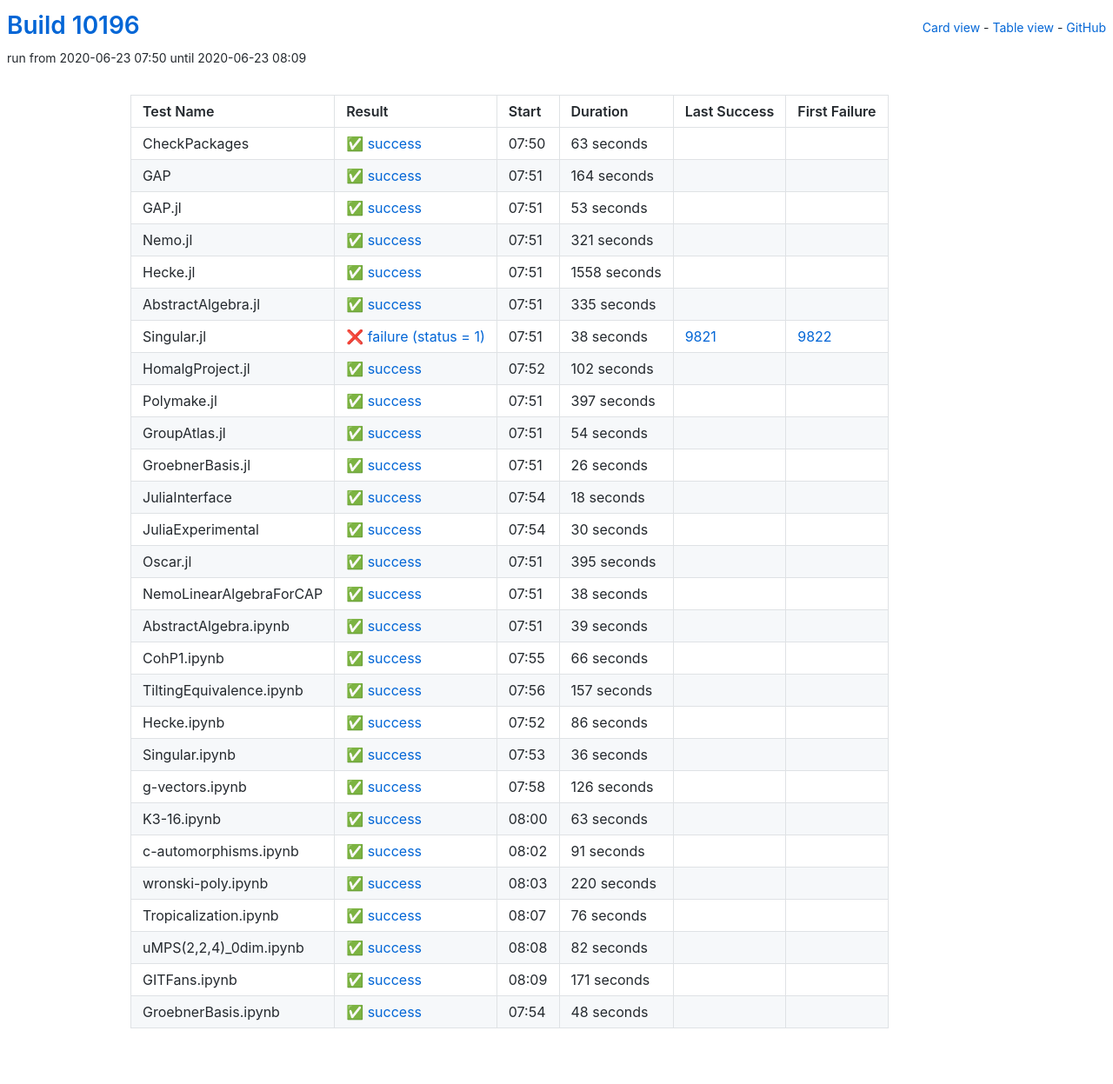
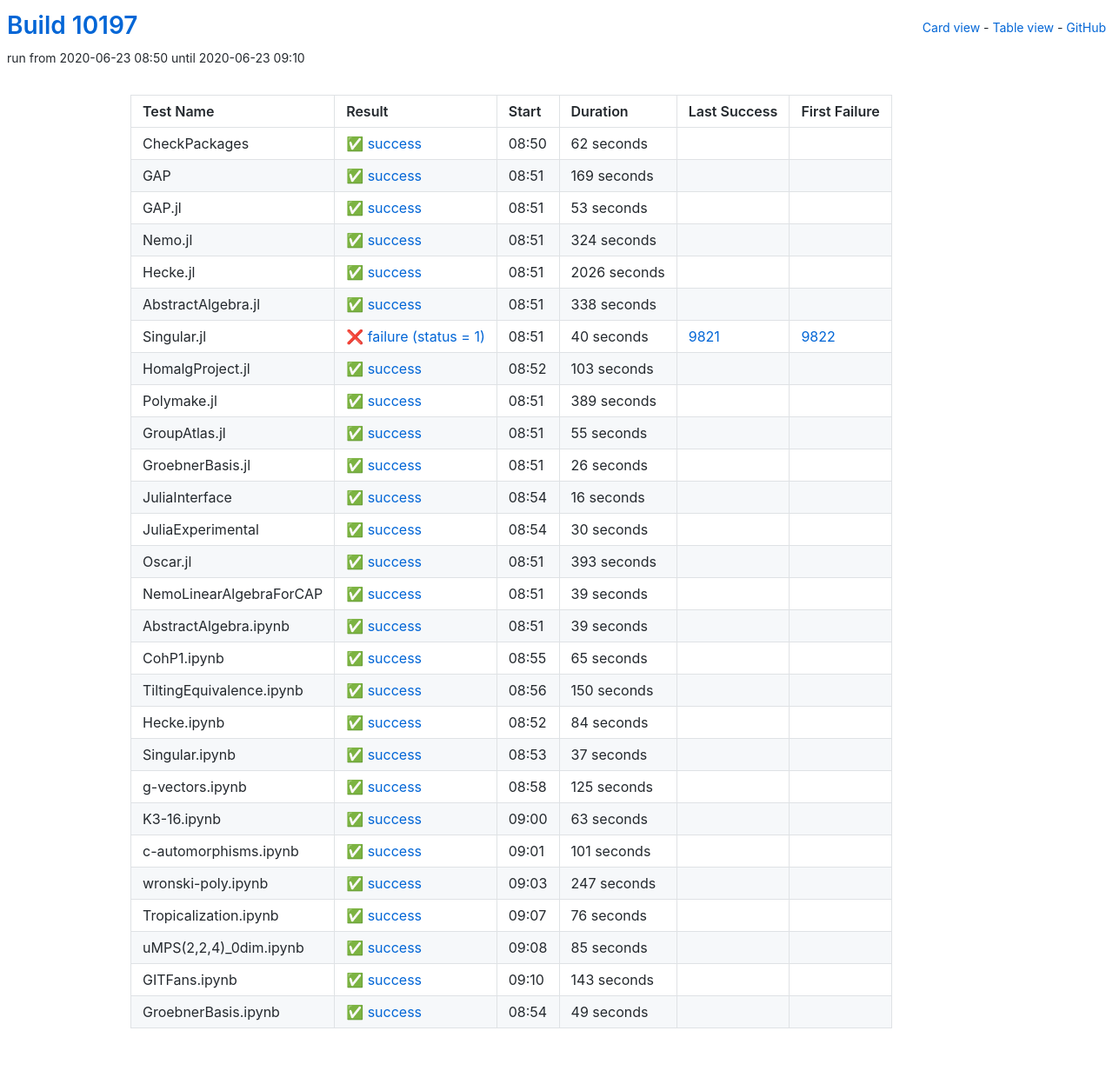
Before and after one commit to oscar-system/oscar-ci-status, a Jekyll site: the page built from table.html, in a window 1280 px wide. Shown: the whole page at 87% size. Built offline with Jekyll 4.4.1, drawn with Linux system fonts in a browser that asks for light colours.

Commit message:
Build #10197

```diff
--- a/_data/ci.yml
+++ b/_data/ci.yml
@@ -1,6 +1,6 @@
 ---
-build: 10196
-build_url: https://oscarci.mathematik.uni-kl.de/job/oscar/10196/
+build: 10197
+build_url: https://oscarci.mathematik.uni-kl.de/job/oscar/10197/
 job: oscar
 organization: oscar-system
 repo: oscar-ci-status
@@ -8,32 +8,32 @@
 tests:
 - name: CheckPackages
   id: checkpackages
-  log: https://oscarci.mathematik.uni-kl.de/job/oscar/10196/artifact/logs/build-10196/CheckPackages.log
-  start: 2020-06-23 07:50
+  log: https://oscarci.mathematik.uni-kl.de/job/oscar/10197/artifact/logs/build-10197/CheckPackages.log
+  start: 2020-06-23 08:50
   success: true
   exitcode: 0
   status: success
-  duration: 63
+  duration: 62
   last_success: false
   last_success_url:
   first_failure: false
   first_failure_url:
 - name: GAP
   id: gap
-  log: https://oscarci.mathematik.uni-kl.de/job/oscar/10196/artifact/logs/build-10196/GAP.log
-  start: 2020-06-23 07:51
+  log: https://oscarci.mathematik.uni-kl.de/job/oscar/10197/artifact/logs/build-10197/GAP.log
+  start: 2020-06-23 08:51
   success: true
   exitcode: 0
   status: success
-  duration: 164
+  duration: 169
   last_success: false
   last_success_url:
   first_failure: false
   first_failure_url:
 - name: GAP.jl
   id: gap-jl
-  log: https://oscarci.mathematik.uni-kl.de/job/oscar/10196/artifact/logs/build-10196/GAP.jl.log
-  start: 2020-06-23 07:51
+  log: https://oscarci.mathematik.uni-kl.de/job/oscar/10197/artifact/logs/build-10197/GAP.jl.log
+  start: 2020-06-23 08:51
   success: true
   exitcode: 0
   status: success
@@ -44,92 +44,92 @@
   first_failure_url:
 - name: Nemo.jl
   id: nemo-jl
-  log: https://oscarci.mathematik.uni-kl.de/job/oscar/10196/artifact/logs/build-10196/Nemo.jl.log
-  start: 2020-06-23 07:51
+  log: https://oscarci.mathematik.uni-kl.de/job/oscar/10197/artifact/logs/build-10197/Nemo.jl.log
+  start: 2020-06-23 08:51
   success: true
   exitcode: 0
   status: success
-  duration: 321
+  duration: 324
   last_success: false
   last_success_url:
   first_failure: false
   first_failure_url:
 - name: Hecke.jl
   id: hecke-jl
-  log: https://oscarci.mathematik.uni-kl.de/job/oscar/10196/artifact/logs/build-10196/Hecke.jl.log
-  start: 2020-06-23 07:51
+  log: https://oscarci.mathematik.uni-kl.de/job/oscar/10197/artifact/logs/build-10197/Hecke.jl.log
+  start: 2020-06-23 08:51
   success: true
   exitcode: 0
   status: success
-  duration: 1558
+  duration: 2026
   last_success: false
   last_success_url:
   first_failure: false
   first_failure_url:
 - name: AbstractAlgebra.jl
   id: abstractalgebra-jl
-  log: https://oscarci.mathematik.uni-kl.de/job/oscar/10196/artifact/logs/build-10196/AbstractAlgebra.jl.log
-  start: 2020-06-23 07:51
+  log: https://oscarci.mathematik.uni-kl.de/job/oscar/10197/artifact/logs/build-10197/AbstractAlgebra.jl.log
+  start: 2020-06-23 08:51
   success: true
   exitcode: 0
   status: success
-  duration: 335
+  duration: 338
   last_success: false
   last_success_url:
   first_failure: false
   first_failure_url:
 - name: Singular.jl
   id: singular-jl
-  log: https://oscarci.mathematik.uni-kl.de/job/oscar/10196/artifact/logs/build-10196/Singular.jl.log
-  start: 2020-06-23 07:51
+  log: https://oscarci.mathematik.uni-kl.de/job/oscar/10197/artifact/logs/build-10197/Singular.jl.log
+  start: 2020-06-23 08:51
   success: false
   exitcode: 1
   status: failure
-  duration: 38
+  duration: 40
   last_success: 9821
   last_success_url: https://oscarci.mathematik.uni-kl.de/job/oscar/9821/
   first_failure: 9822
   first_failure_url: https://oscarci.mathematik.uni-kl.de/job/oscar/9822/
 - name: HomalgProject.jl
   id: homalgproject-jl
-  log: https://oscarci.mathematik.uni-kl.de/job/oscar/10196/artifact/logs/build-10196/HomalgProject.jl.log
-  start: 2020-06-23 07:52
+  log: https://oscarci.mathematik.uni-kl.de/job/oscar/10197/artifact/logs/build-10197/HomalgProject.jl.log
+  start: 2020-06-23 08:52
   success: true
   exitcode: 0
   status: success
-  duration: 102
+  duration: 103
   last_success: false
   last_success_url:
   first_failure: false
   first_failure_url:
 - name: Polymake.jl
   id: polymake-jl
-  log: https://oscarci.mathematik.uni-kl.de/job/oscar/10196/artifact/logs/build-10196/Polymake.jl.log
-  start: 2020-06-23 07:51
+  log: https://oscarci.mathematik.uni-kl.de/job/oscar/10197/artifact/logs/build-10197/Polymake.jl.log
+  start: 2020-06-23 08:51
   success: true
   exitcode: 0
   status: success
-  duration: 397
+  duration: 389
   last_success: false
   last_success_url:
   first_failure: false
   first_failure_url:
 - name: GroupAtlas.jl
   id: groupatlas-jl
-  log: https://oscarci.mathematik.uni-kl.de/job/oscar/10196/artifact/logs/build-10196/GroupAtlas.jl.log
-  start: 2020-06-23 07:51
+  log: https://oscarci.mathematik.uni-kl.de/job/oscar/10197/artifact/logs/build-10197/GroupAtlas.jl.log
+  start: 2020-06-23 08:51
   success: true
   exitcode: 0
   status: success
-  duration: 54
+  duration: 55
   last_success: false
   last_success_url:
   first_failure: false
   first_failure_url:
 - name: GroebnerBasis.jl
   id: groebnerbasis-jl
-  log: https://oscarci.mathematik.uni-kl.de/job/oscar/10196/artifact/logs/build-10196/GroebnerBasis.jl.log
-  start: 2020-06-23 07:51
+  log: https://oscarci.mathematik.uni-kl.de/job/oscar/10197/artifact/logs/build-10197/GroebnerBasis.jl.log
+  start: 2020-06-23 08:51
   success: true
   exitcode: 0
   status: success
@@ -140,20 +140,20 @@
   first_failure_url:
 - name: JuliaInterface
   id: juliainterface
-  log: https://oscarci.mathematik.uni-kl.de/job/oscar/10196/artifact/logs/build-10196/JuliaInterface.log
-  start: 2020-06-23 07:54
+  log: https://oscarci.mathematik.uni-kl.de/job/oscar/10197/artifact/logs/build-10197/JuliaInterface.log
+  start: 2020-06-23 08:54
   success: true
   exitcode: 0
   status: success
-  duration: 18
+  duration: 16
   last_success: false
   last_success_url:
   first_failure: false
   first_failure_url:
 - name: JuliaExperimental
   id: juliaexperimental
-  log: https://oscarci.mathematik.uni-kl.de/job/oscar/10196/artifact/logs/build-10196/JuliaExperimental.log
-  start: 2020-06-23 07:54
+  log: https://oscarci.mathematik.uni-kl.de/job/oscar/10197/artifact/logs/build-10197/JuliaExperimental.log
+  start: 2020-06-23 08:54
   success: true
   exitcode: 0
   status: success
@@ -164,32 +164,32 @@
   first_failure_url:
 - name: Oscar.jl
   id: oscar-jl
-  log: https://oscarci.mathematik.uni-kl.de/job/oscar/10196/artifact/logs/build-10196/Oscar.jl.log
-  start: 2020-06-23 07:51
+  log: https://oscarci.mathematik.uni-kl.de/job/oscar/10197/artifact/logs/build-10197/Oscar.jl.log
+  start: 2020-06-23 08:51
   success: true
   exitcode: 0
   status: success
-  duration: 395
+  duration: 393
   last_success: false
   last_success_url:
   first_failure: false
   first_failure_url:
 - name: NemoLinearAlgebraForCAP
   id: nemolinearalgebraforcap
-  log: https://oscarci.mathematik.uni-kl.de/job/oscar/10196/artifact/logs/build-10196/NemoLinearAlgebraForCAP.log
-  start: 2020-06-23 07:51
+  log: https://oscarci.mathematik.uni-kl.de/job/oscar/10197/artifact/logs/build-10197/NemoLinearAlgebraForCAP.log
+  start: 2020-06-23 08:51
   success: true
   exitcode: 0
   status: success
-  duration: 38
+  duration: 39
   last_success: false
   last_success_url:
   first_failure: false
   first_failure_url:
 - name: AbstractAlgebra.ipynb
   id: abstractalgebra-ipynb
-  log: https://oscarci.mathematik.uni-kl.de/job/oscar/10196/artifact/logs/build-10196/AbstractAlgebra.ipynb.log
-  start: 2020-06-23 07:51
+  log: https://oscarci.mathematik.uni-kl.de/job/oscar/10197/artifact/logs/build-10197/AbstractAlgebra.ipynb.log
+  start: 2020-06-23 08:51
   success: true
   exitcode: 0
   status: success
@@ -200,68 +200,68 @@
   first_failure_url:
 - name: CohP1.ipynb
   id: cohp1-ipynb
-  log: https://oscarci.mathematik.uni-kl.de/job/oscar/10196/artifact/logs/build-10196/CohP1.ipynb.log
-  start: 2020-06-23 07:55
+  log: https://oscarci.mathematik.uni-kl.de/job/oscar/10197/artifact/logs/build-10197/CohP1.ipynb.log
+  start: 2020-06-23 08:55
   success: true
   exitcode: 0
   status: success
-  duration: 66
+  duration: 65
   last_success: false
   last_success_url:
   first_failure: false
   first_failure_url:
 - name: TiltingEquivalence.ipynb
   id: tiltingequivalence-ipynb
-  log: https://oscarci.mathematik.uni-kl.de/job/oscar/10196/artifact/logs/build-10196/TiltingEquivalence.ipynb.log
-  start: 2020-06-23 07:56
+  log: https://oscarci.mathematik.uni-kl.de/job/oscar/10197/artifact/logs/build-10197/TiltingEquivalence.ipynb.log
+  start: 2020-06-23 08:56
   success: true
   exitcode: 0
   status: success
-  duration: 157
+  duration: 150
   last_success: false
   last_success_url:
   first_failure: false
   first_failure_url:
 - name: Hecke.ipynb
   id: hecke-ipynb
-  log: https://oscarci.mathematik.uni-kl.de/job/oscar/10196/artifact/logs/build-10196/Hecke.ipynb.log
-  start: 2020-06-23 07:52
+  log: https://oscarci.mathematik.uni-kl.de/job/oscar/10197/artifact/logs/build-10197/Hecke.ipynb.log
+  start: 2020-06-23 08:52
   success: true
   exitcode: 0
   status: success
-  duration: 86
+  duration: 84
   last_success: false
   last_success_url:
   first_failure: false
   first_failure_url:
 - name: Singular.ipynb
   id: singular-ipynb
-  log: https://oscarci.mathematik.uni-kl.de/job/oscar/10196/artifact/logs/build-10196/Singular.ipynb.log
-  start: 2020-06-23 07:53
+  log: https://oscarci.mathematik.uni-kl.de/job/oscar/10197/artifact/logs/build-10197/Singular.ipynb.log
+  start: 2020-06-23 08:53
   success: true
   exitcode: 0
   status: success
-  duration: 36
+  duration: 37
   last_success: false
   last_success_url:
   first_failure: false
   first_failure_url:
 - name: g-vectors.ipynb
   id: g-vectors-ipynb
-  log: https://oscarci.mathematik.uni-kl.de/job/oscar/10196/artifact/logs/build-10196/g-vectors.ipynb.log
-  start: 2020-06-23 07:58
+  log: https://oscarci.mathematik.uni-kl.de/job/oscar/10197/artifact/logs/build-10197/g-vectors.ipynb.log
+  start: 2020-06-23 08:58
   success: true
   exitcode: 0
   status: success
-  duration: 126
+  duration: 125
   last_success: false
   last_success_url:
   first_failure: false
   first_failure_url:
 - name: K3-16.ipynb
   id: k3-16-ipynb
-  log: https://oscarci.mathematik.uni-kl.de/job/oscar/10196/artifact/logs/build-10196/K3-16.ipynb.log
-  start: 2020-06-23 08:00
+  log: https://oscarci.mathematik.uni-kl.de/job/oscar/10197/artifact/logs/build-10197/K3-16.ipynb.log
+  start: 2020-06-23 09:00
   success: true
   exitcode: 0
   status: success
@@ -272,32 +272,32 @@
   first_failure_url:
 - name: c-automorphisms.ipynb
   id: c-automorphisms-ipynb
-  log: https://oscarci.mathematik.uni-kl.de/job/oscar/10196/artifact/logs/build-10196/c-automorphisms.ipynb.log
-  start: 2020-06-23 08:02
+  log: https://oscarci.mathematik.uni-kl.de/job/oscar/10197/artifact/logs/build-10197/c-automorphisms.ipynb.log
+  start: 2020-06-23 09:01
   success: true
   exitcode: 0
   status: success
-  duration: 91
+  duration: 101
   last_success: false
   last_success_url:
   first_failure: false
   first_failure_url:
 - name: wronski-poly.ipynb
   id: wronski-poly-ipynb
-  log: https://oscarci.mathematik.uni-kl.de/job/oscar/10196/artifact/logs/build-10196/wronski-poly.ipynb.log
-  start: 2020-06-23 08:03
+  log: https://oscarci.mathematik.uni-kl.de/job/oscar/10197/artifact/logs/build-10197/wronski-poly.ipynb.log
+  start: 2020-06-23 09:03
   success: true
   exitcode: 0
   status: success
-  duration: 220
+  duration: 247
   last_success: false
   last_success_url:
   first_failure: false
   first_failure_url:
 - name: Tropicalization.ipynb
   id: tropicalization-ipynb
-  log: https://oscarci.mathematik.uni-kl.de/job/oscar/10196/artifact/logs/build-10196/Tropicalization.ipynb.log
-  start: 2020-06-23 08:07
+  log: https://oscarci.mathematik.uni-kl.de/job/oscar/10197/artifact/logs/build-10197/Tropicalization.ipynb.log
+  start: 2020-06-23 09:07
   success: true
   exitcode: 0
   status: success
@@ -308,36 +308,36 @@
   first_failure_url:
 - name: uMPS(2,2,4)_0dim.ipynb
   id: umps-2-2-4-0dim-ipynb
-  log: https://oscarci.mathematik.uni-kl.de/job/oscar/10196/artifact/logs/build-10196/uMPS-2-2-4-_0dim.ipynb.log
-  start: 2020-06-23 08:08
+  log: https://oscarci.mathematik.uni-kl.de/job/oscar/10197/artifact/logs/build-10197/uMPS-2-2-4-_0dim.ipynb.log
+  start: 2020-06-23 09:08
   success: true
   exitcode: 0
   status: success
-  duration: 82
+  duration: 85
   last_success: false
   last_success_url:
   first_failure: false
   first_failure_url:
 - name: GITFans.ipynb
   id: gitfans-ipynb
-  log: https://oscarci.mathematik.uni-kl.de/job/oscar/10196/artifact/logs/build-10196/GITFans.ipynb.log
-  start: 2020-06-23 08:09
+  log: https://oscarci.mathematik.uni-kl.de/job/oscar/10197/artifact/logs/build-10197/GITFans.ipynb.log
+  start: 2020-06-23 09:10
   success: true
   exitcode: 0
   status: success
-  duration: 171
+  duration: 143
   last_success: false
   last_success_url:
   first_failure: false
   first_failure_url:
 - name: GroebnerBasis.ipynb
   id: groebnerbasis-ipynb
-  log: https://oscarci.mathematik.uni-kl.de/job/oscar/10196/artifact/logs/build-10196/GroebnerBasis.ipynb.log
-  start: 2020-06-23 07:54
+  log: https://oscarci.mathematik.uni-kl.de/job/oscar/10197/artifact/logs/build-10197/GroebnerBasis.ipynb.log
+  start: 2020-06-23 08:54
   success: true
   exitcode: 0
   status: success
-  duration: 48
+  duration: 49
   last_success: false
   last_success_url:
   first_failure: false
```
Also changed, not shown: README.md.
